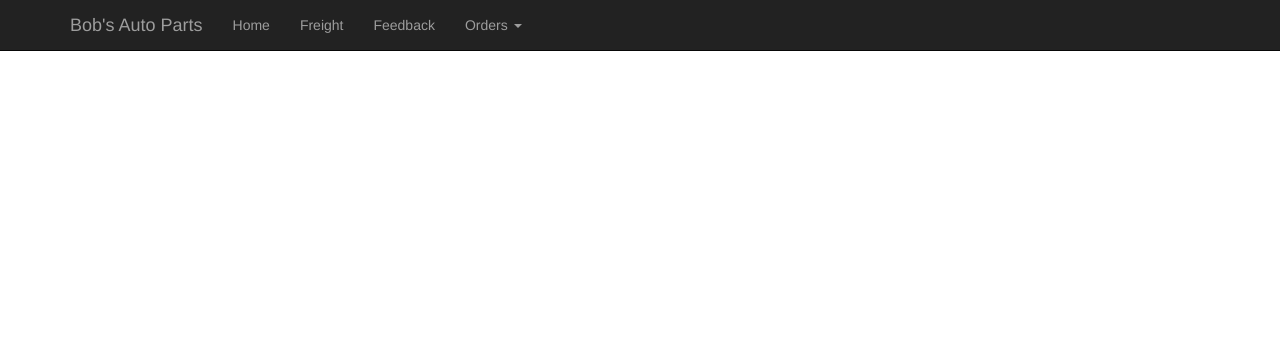
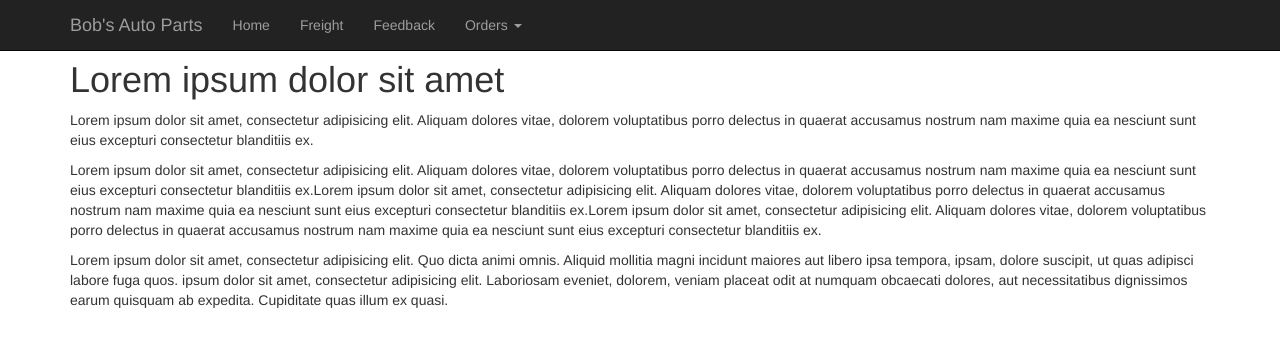
Before and after one commit to Razoriks/bobs-shop, a PHP site: page / in a window 1280 px wide. Shown: the top 347 px of the page. Run offline with PHP 8.4, Linux system fonts and the light colour scheme.

Commit message:
Third Commit - adding lorem text to homepage

```diff
--- a/index.php
+++ b/index.php
@@ -1,4 +1,15 @@
 <?php $pageTitle = "Bob's Auto Parts - Home Page"; ?>
 <?php include('includes/head.inc'); ?>
 
+<div class="container">
+	<div class="row">
+		<div class="col-md-12">
+			<h1>Lorem ipsum dolor sit amet</h1>
+			<p>Lorem ipsum dolor sit amet, consectetur adipisicing elit. Aliquam dolores vitae, dolorem voluptatibus porro delectus in quaerat accusamus nostrum nam maxime quia ea nesciunt sunt eius excepturi consectetur blanditiis ex.</p>
+			<p>Lorem ipsum dolor sit amet, consectetur adipisicing elit. Aliquam dolores vitae, dolorem voluptatibus porro delectus in quaerat accusamus nostrum nam maxime quia ea nesciunt sunt eius excepturi consectetur blanditiis ex.Lorem ipsum dolor sit amet, consectetur adipisicing elit. Aliquam dolores vitae, dolorem voluptatibus porro delectus in quaerat accusamus nostrum nam maxime quia ea nesciunt sunt eius excepturi consectetur blanditiis ex.Lorem ipsum dolor sit amet, consectetur adipisicing elit. Aliquam dolores vitae, dolorem voluptatibus porro delectus in quaerat accusamus nostrum nam maxime quia ea nesciunt sunt eius excepturi consectetur blanditiis ex.</p>
+			<p>Lorem ipsum dolor sit amet, consectetur adipisicing elit. Quo dicta animi omnis. Aliquid mollitia magni incidunt maiores aut libero ipsa tempora, ipsam, dolore suscipit, ut quas adipisci labore fuga quos. ipsum dolor sit amet, consectetur adipisicing elit. Laboriosam eveniet, dolorem, veniam placeat odit at numquam obcaecati dolores, aut necessitatibus dignissimos earum quisquam ab expedita. Cupiditate quas illum ex quasi.</p>
+		</div>
+	</div>
+</div>
+
 <?php include('includes/foot.inc'); ?>
```
